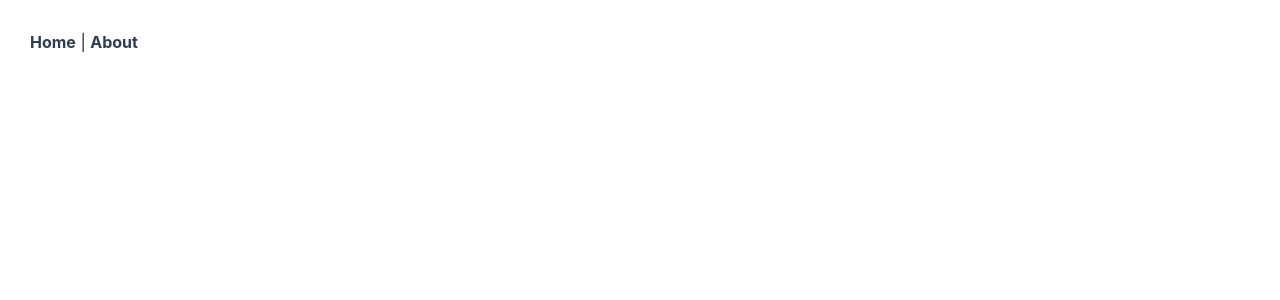
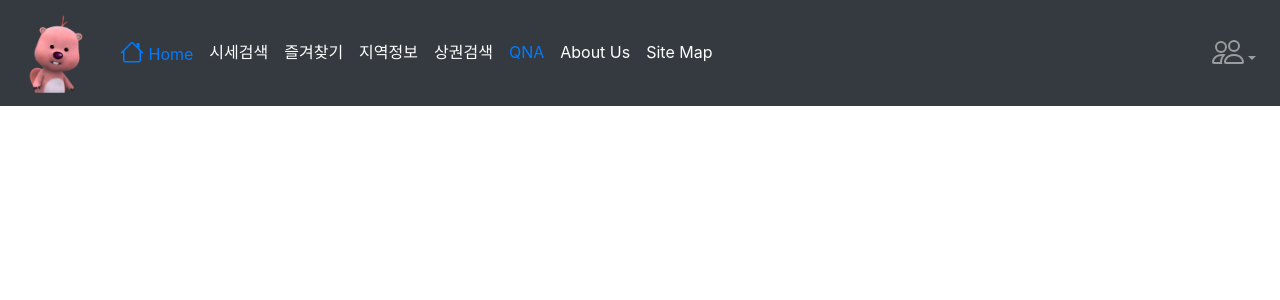
Before and after one commit to minahshin/HappyHouse_project, a Vue app in the folder happyhouse-vue/: page /store in a window 1280 px wide. Shown: the top 300 px of the page. Built offline with nearby package versions, Linux system fonts and the light colour scheme.

Commit message:
header적용

```diff
--- a/happyhouse-vue/src/App.vue
+++ b/happyhouse-vue/src/App.vue
@@ -1,30 +1,33 @@
 <template>
-  <nav>
-    <router-link to="/">Home</router-link> |
-    <router-link to="/about">About</router-link>
+  <div id="app">
+    <navi-bar />
     <router-view />
-  </nav>
+  </div>
 </template>
 
+<script>
+import NaviBar from "@/components/layout/HeaderNaviBar.vue";
+
+export default {
+  name: "App",
+  components: {
+    NaviBar,
+  },
+};
+</script>
+
 <style>
-#app {
-  font-family: Avenir, Helvetica, Arial, sans-serif;
-  -webkit-font-smoothing: antialiased;
-  -moz-osx-font-smoothing: grayscale;
-  text-align: center;
-  color: #2c3e50;
+a {
+  text-decoration: none;
 }
 
-nav {
-  padding: 30px;
+a:hover {
+  text-decoration: none;
+  font-weight: bold;
+  color: rgb(0, 253, 147);
 }
 
-nav a {
-  font-weight: bold;
-  color: #2c3e50;
-}
-
-nav a.router-link-exact-active {
-  color: #42b983;
+a.router-link-exact-active {
+  color: #ffffff;
 }
 </style>
--- /dev/null
+++ b/happyhouse-vue/src/components/layout/HeaderNaviBar.vue
@@ -0,0 +1,89 @@
+<template>
+  <div>
+    <b-navbar toggleable="lg" type="dark" variant="dark">
+      <b-navbar-brand href="#">
+        <router-link to="/">
+          <img
+            src="@/assets/류피.png"
+            class="d-inline-block align-middle"
+            width="80px"
+            alt="ssafy"
+          />
+        </router-link>
+      </b-navbar-brand>
+
+      <b-navbar-toggle target="nav-collapse"></b-navbar-toggle>
+
+      <b-collapse id="nav-collapse" is-nav>
+        <b-navbar-nav>
+          <b-nav-item href="#"
+            ><router-link :to="{ name: 'home' }" class="link"
+              ><b-icon icon="house" font-scale="1.5"></b-icon> Home
+            </router-link></b-nav-item
+          >
+          <b-nav-item href="#"
+            ><router-link :to="{ name: '' }" class="link">
+              시세검색</router-link
+            ></b-nav-item
+          >
+          <b-nav-item href="#"
+            ><router-link :to="{ name: '' }" class="link">
+              즐겨찾기</router-link
+            ></b-nav-item
+          >
+          <b-nav-item href="#"
+            ><router-link :to="{ name: '' }" class="link">
+              지역정보</router-link
+            ></b-nav-item
+          >
+          <b-nav-item href="#"
+            ><router-link :to="{ name: '' }" class="link">
+              상권검색</router-link
+            ></b-nav-item
+          >
+          <b-nav-item href="#" class="qna"
+            ><router-link :to="{ name: 'questionView' }" class="link">
+              QNA</router-link
+            ></b-nav-item
+          >
+          <b-nav-item href="#"
+            ><router-link :to="{ name: '' }" class="link">
+              About Us</router-link
+            ></b-nav-item
+          >
+          <b-nav-item href="#"
+            ><router-link :to="{ name: '' }" class="link"
+              >Site Map</router-link
+            ></b-nav-item
+          >
+        </b-navbar-nav>
+
+        <b-navbar-nav class="ml-auto">
+          <b-nav-item-dropdown right>
+            <template #button-content>
+              <b-icon icon="people" font-scale="2"></b-icon>
+            </template>
+            <b-dropdown-item href="#"
+              ><router-link :to="{ name: 'signUp' }" class="link"
+                ><b-icon icon="person-circle"></b-icon> 회원가입</router-link
+              ></b-dropdown-item
+            >
+            <b-dropdown-item href="#"
+              ><router-link :to="{ name: 'signIn' }" class="link"
+                ><b-icon icon="key"></b-icon> 로그인</router-link
+              ></b-dropdown-item
+            >
+          </b-nav-item-dropdown>
+        </b-navbar-nav>
+      </b-collapse>
+    </b-navbar>
+  </div>
+</template>
+
+<script>
+export default {
+  name: "HeaderNaviBar",
+};
+</script>
+
+<style></style>
```
Also changed, not shown: happyhouse-vue/src/assets/류피.png (added), 1 other file (tests, documents, lock files or other folders).
